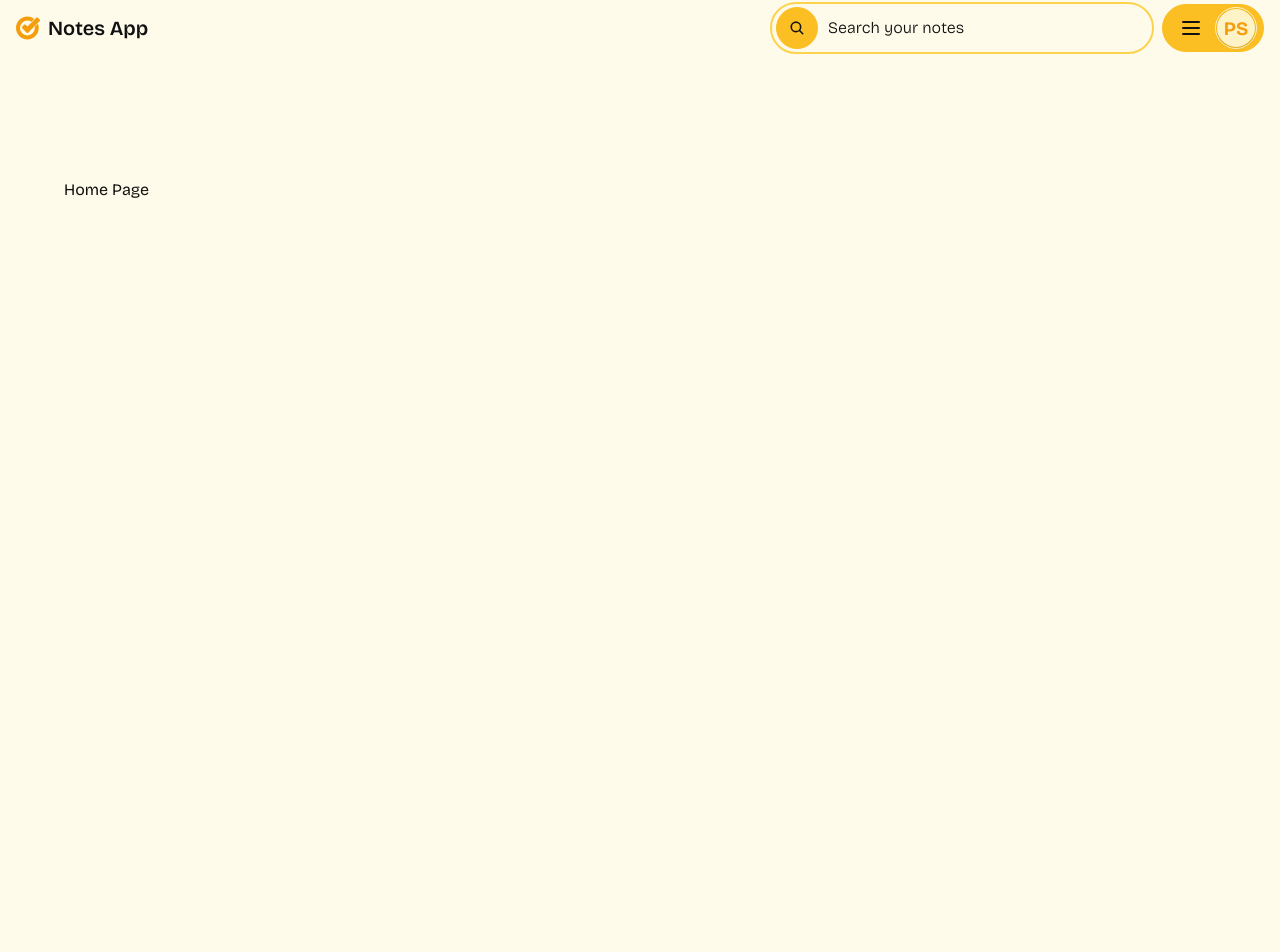
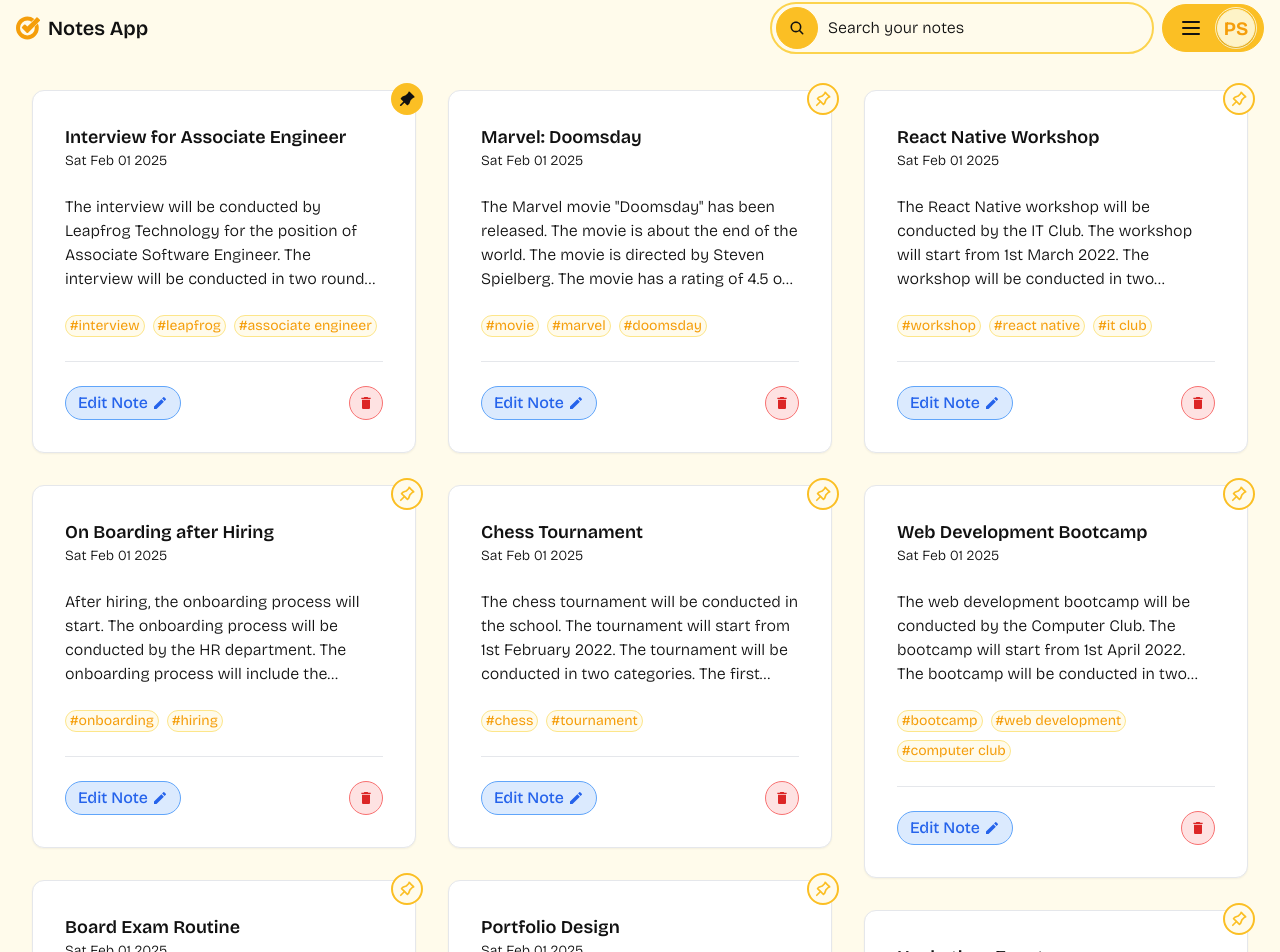
Before and after one commit to purnasth/notes-app, a React (Vite) app in the folder frontend/: page / in a window 1280 px wide. Shown: the part 14-966 px from the top of the page. Before the commit the page ends 800 px from the top, so only its background shows below. Built offline with nearby package versions, Linux system fonts and the light colour scheme.

Commit message:
feat: Create home page

```diff
--- /dev/null
+++ b/frontend/src/components/ui/NotesCard.tsx
@@ -0,0 +1,83 @@
+import { TbPinFilled, TbPin } from 'react-icons/tb';
+import { MdDelete, MdEdit } from 'react-icons/md';
+
+interface NotesCardProps {
+  title: string;
+  date: string;
+  content: string;
+  tags?: string[];
+  isPinned?: boolean;
+  onEdit: () => void;
+  onDelete: () => void;
+  onPin: () => void;
+}
+
+const NotesCard = ({
+  title,
+  date,
+  content,
+  tags,
+  isPinned,
+  onEdit,
+  onDelete,
+  onPin,
+}: NotesCardProps) => {
+  return (
+    <>
+      <div className="mb-4 overflow-hidden p-2">
+        <div className="group relative origin-center space-y-6 rounded-xl border bg-white p-8 shadow-sm transition-all duration-300 ease-linear">
+          <div>
+            <h3 className="font-body text-lg font-semibold">{title}</h3>
+            <p className="text-pretty text-sm">{date}</p>
+          </div>
+          <p className="line-clamp-4 text-pretty">{content}</p>
+          <div>
+            {tags && (
+              <div className="flex flex-wrap items-center gap-2">
+                {tags.map((tag, index) => (
+                  <span
+                    key={index}
+                    className="rounded-full border border-amber-200 bg-amber-50 px-1 text-sm font-normal text-amber-500"
+                  >
+                    #{tag}
+                  </span>
+                ))}
+              </div>
+            )}
+          </div>
+          <hr />
+
+          <div className="flex w-full items-center justify-between gap-2">
+            <button
+              onClick={onEdit}
+              className="transition-200 flex items-center justify-center gap-1 rounded-full border border-blue-400 bg-blue-100 px-3 py-1 font-medium text-blue-600 hover:bg-blue-500 hover:text-white focus:outline-none"
+            >
+              Edit Note
+              <MdEdit className="text-base" />
+            </button>
+            <button
+              onClick={onDelete}
+              className="transition-200 aspect-square rounded-full border border-red-400 bg-red-100 p-2 font-medium text-red-600 hover:bg-red-500 hover:text-white focus:outline-none"
+            >
+              <MdDelete className="text-base" />
+            </button>
+            <button
+              onClick={onPin}
+              className={`absolute -right-2 -top-2 flex size-8 items-center justify-center rounded-full border-2 border-amber-400 text-amber-400 hover:bg-amber-100 focus:outline-none ${
+                isPinned ? 'bg-amber-400 text-dark' : 'bg-amber-50'
+              }`}
+            >
+              {isPinned ? (
+                <TbPinFilled className="text-xl" />
+              ) : (
+                <TbPin className="text-xl" />
+              )}
+            </button>
+          </div>
+        </div>
+      </div>
+    </>
+  );
+};
+
+export default NotesCard;
--- /dev/null
+++ b/frontend/src/components/ui/Pagination.tsx
@@ -0,0 +1,32 @@
+import React from 'react';
+import { HiArrowLongLeft, HiArrowLongRight } from 'react-icons/hi2';
+
+const Pagination = () => {
+  return (
+    <>
+      <div className="mt-16 flex items-center justify-center gap-8">
+        <button className="transition-200 group flex items-center gap-1 rounded-full border border-amber-400/0 py-1.5 pl-6 pr-4 uppercase hover:border hover:border-amber-400 hover:bg-amber-100">
+          <HiArrowLongLeft className="transition-200 origin-right text-2xl group-hover:-translate-x-1 group-hover:scale-x-[1.35]" />
+          Prev
+        </button>
+        <div className="flex items-center gap-2">
+          <button className="transition-200 size-10 rounded-full border border-amber-400 bg-amber-400 text-lg font-medium text-dark hover:bg-amber-200 focus:outline-none focus:ring-4 focus:ring-amber-300">
+            1
+          </button>
+          <button className="transition-200 size-10 rounded-full border border-amber-400 bg-amber-100 text-lg font-medium text-dark hover:bg-amber-200 focus:outline-none focus:ring-4 focus:ring-amber-300">
+            2
+          </button>
+          <button className="transition-200 size-10 rounded-full border border-amber-400 bg-amber-100 text-lg font-medium text-dark hover:bg-amber-200 focus:outline-none focus:ring-4 focus:ring-amber-300">
+            3
+          </button>
+        </div>
+        <button className="transition-200 group flex items-center gap-1 rounded-full border border-amber-400/0 py-1.5 pl-4 pr-6 uppercase hover:border hover:border-amber-400 hover:bg-amber-100">
+          Next
+          <HiArrowLongRight className="transition-200 origin-left text-2xl group-hover:translate-x-1 group-hover:scale-x-[1.35]" />
+        </button>
+      </div>
+    </>
+  );
+};
+
+export default Pagination;
--- a/frontend/src/index.css
+++ b/frontend/src/index.css
@@ -49,7 +49,7 @@
     }
 
     main {
-      @apply relative z-10 px-4 py-12 sm:py-24 md:px-12 md:py-32 lg:py-36 xl:px-16 xl:py-48;
+      @apply relative z-10 px-4 py-12 sm:py-24 md:px-6 md:py-32 lg:py-36 xl:px-6 xl:py-24;
     }
 
     /* section {
@@ -58,6 +58,11 @@
   }
 
   @layer components {
+
+    .transition-200 {
+      @apply transition-all duration-200 ease-linear;
+    }
+
     .transition-300 {
       @apply transition-all duration-300 ease-linear;
     }
--- a/frontend/src/pages/Home.tsx
+++ b/frontend/src/pages/Home.tsx
@@ -1,9 +1,112 @@
 import React from 'react';
+import NotesCard from '../components/ui/NotesCard';
+import Pagination from '../components/ui/Pagination';
+
+const notes = [
+  {
+    _id: '1',
+    title: 'Interview for Associate Engineer',
+    date: new Date().toDateString(),
+    content:
+      'The interview will be conducted by Leapfrog Technology for the position of Associate Software Engineer. The interview will be conducted in two rounds. The first round will be a written test and the second round will be a technical interview. On the first round, the written test is about the notes-app development. The notes-app is built with a PERN stack; PostgreSQL, Express, React, and Node.js.',
+    tags: ['interview', 'leapfrog', 'associate engineer'],
+    isPinned: true,
+  },
+  {
+    _id: '2',
+    title: 'On Boarding after Hiring',
+    date: new Date().toDateString(),
+    content:
+      'After hiring, the onboarding process will start. The onboarding process will be conducted by the HR department. The onboarding process will include the introduction of the company, the introduction of the team, the introduction of the project, the introduction of the tools, and the introduction of the company policies.',
+    tags: ['onboarding', 'hiring'],
+    isPinned: false,
+  },
+  {
+    _id: '3',
+    title: 'Board Exam Routine',
+    date: new Date().toDateString(),
+    content:
+      'The routine of the board exam has been published. The exam will start from 1st January 2022. The exam will be conducted in two shifts. The first shift will start at 9 AM and the second shift will start at 2 PM. The exam will be conducted in offline mode.',
+    tags: ['exam', 'board exam', 'routine'],
+    isPinned: false,
+  },
+  {
+    _id: '4',
+    title: 'Marvel: Doomsday',
+    date: new Date().toDateString(),
+    content:
+      'The Marvel movie "Doomsday" has been released. The movie is about the end of the world. The movie is directed by Steven Spielberg. The movie has a rating of 4.5 out of 5. The movie has been released in 4K resolution.',
+    tags: ['movie', 'marvel', 'doomsday'],
+    isPinned: false,
+  },
+  {
+    _id: '5',
+    title: 'Chess Tournament',
+    date: new Date().toDateString(),
+    content:
+      'The chess tournament will be conducted in the school. The tournament will start from 1st February 2022. The tournament will be conducted in two categories. The first category will be for juniors and the second category will be for seniors. The tournament will be conducted in offline mode.',
+    tags: ['chess', 'tournament'],
+    isPinned: false,
+  },
+  {
+    _id: '6',
+    title: 'Portfolio Design',
+    date: new Date().toDateString(),
+    content:
+      'The portfolio design has been completed. The portfolio is designed with a minimalist design. The portfolio is designed with a dark theme. The portfolio is designed with a responsive design. The portfolio is designed with a mobile-first approach.',
+    tags: ['portfolio', 'design'],
+    isPinned: false,
+  },
+  {
+    _id: '7',
+    title: 'React Native Workshop',
+    date: new Date().toDateString(),
+    content:
+      'The React Native workshop will be conducted by the IT Club. The workshop will start from 1st March 2022. The workshop will be conducted in two sessions. The first session will be about the introduction of React Native and the second session will be about the hands-on workshop.',
+    tags: ['workshop', 'react native', 'it club'],
+    isPinned: false,
+  },
+  {
+    _id: '8',
+    title: 'Web Development Bootcamp',
+    date: new Date().toDateString(),
+    content:
+      'The web development bootcamp will be conducted by the Computer Club. The bootcamp will start from 1st April 2022. The bootcamp will be conducted in two phases. The first phase will be about the front-end development and the second phase will be about the back-end development.',
+    tags: ['bootcamp', 'web development', 'computer club'],
+    isPinned: false,
+  },
+  {
+    _id: '9',
+    title: 'Hackathon Event',
+    date: new Date().toDateString(),
+    content:
+      'The hackathon event will be conducted by the Programming Club. The event will start from 1st May 2022. The event will be conducted in two categories. The first category will be for juniors and the second category will be for seniors. The event will be conducted in offline mode.',
+    tags: ['hackathon', 'event', 'programming club'],
+    isPinned: false,
+  },
+];
 
 const Home: React.FC = () => {
   return (
     <>
-      <main>Home Page</main>
+      <main>
+        <section className="transition-linear w-fit columns-1 sm:columns-2 md:gap-4 lg:columns-2 xl:columns-3">
+          {notes.map((note) => (
+            <NotesCard
+              key={note._id}
+              title={note.title}
+              date={note.date}
+              content={note.content}
+              tags={note.tags}
+              isPinned={note.isPinned}
+              onEdit={() => console.log('Edit Note')}
+              onDelete={() => console.log('Delete Note')}
+              onPin={() => console.log('Pin Note')}
+            />
+          ))}
+        </section>
+        <Pagination />
+      </main>
     </>
   );
 };
```
